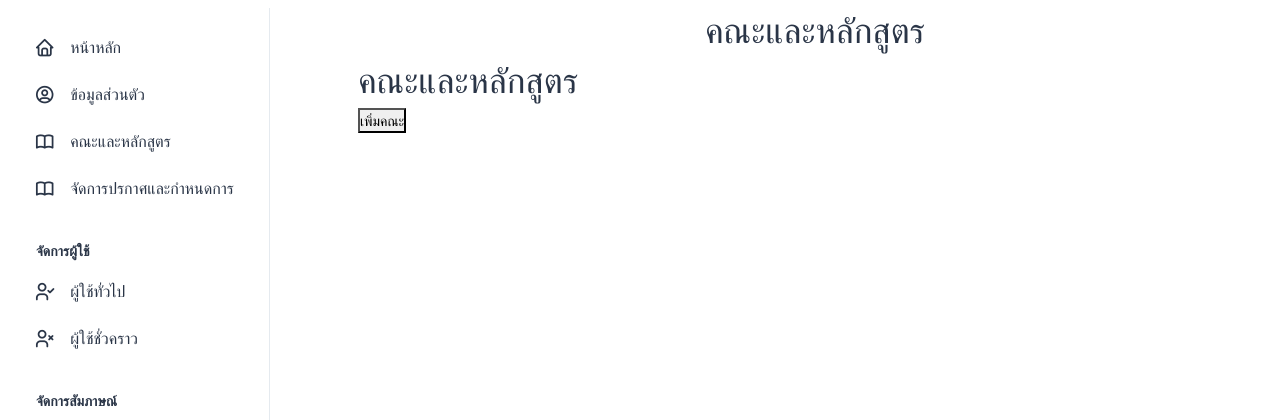
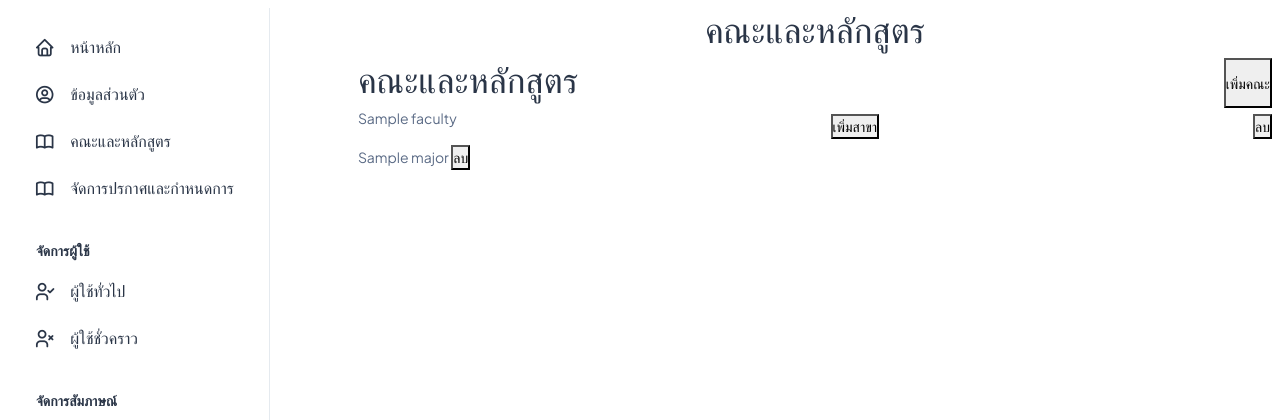
Before and after one commit to Kamonsak1/WebProject_interview, a Django app: template interview/templates/admin/FacultyMajor.html in a window 1280 px wide. Shown: the top 420 px of the page. Run offline with Django 3.2, Linux system fonts and the light colour scheme; the template is opened without the code that fills it: most values are stand-ins (such as "Sample title", 1, 10 or a date in 2020); some libraries are stand-ins or nearby versions.

Commit message:
ทำเพิ่มคณะและสาขา

```diff
--- /dev/null
+++ b/interview/static/css/admin_css/styles_Faculty.css
@@ -0,0 +1,83 @@
+
+.top-up{
+    display: flex;
+    justify-content: space-between;
+}
+.top-up  h1{
+    display: inline;
+}
+.container {
+    display: flex;
+    justify-content: center;
+    align-items: center;
+    display: none;
+    width: 20%;
+    border: 2px solid #000;
+    border-radius: 10px;
+    box-sizing: border-box;
+}
+
+.topic {
+    display: flex;
+    width: 100%;
+    align-items: center;
+    justify-content: space-between;
+    background-color: #376CFF;
+    border-radius: 10px 10px 0px 0px;
+
+}
+.topic h3{
+    flex: 1;
+    margin: 0;
+    text-align: center;
+    color: #FFFFFF;
+    padding: 3px 3px;
+}
+.topic button{
+    background-color: #FFD700;
+    color: #000;
+    border: none;
+    border-radius: 5px;
+
+}
+.box_1{
+    display: flex;
+    justify-content: center;
+    align-items: center;
+
+}
+.input {
+    display: flex;
+    align-items: center;
+    flex-direction: column;
+    justify-content: center; /* Center horizontally */
+    height: 100px; /* For visualization purposes */
+    border: 1px solid #ccc; /* For visualization purposes */
+}
+.input h3 {
+    margin: 0;
+}
+.bt_submit{
+    display: flex;
+    justify-content: center;
+    align-items: center;
+
+}
+
+.faculty{
+    display: flex;
+    width: 100%;
+    align-items: center;
+    justify-content: space-between;
+}
+
+.container2 {
+    display: flex;
+    justify-content: center;
+    align-items: center;
+    display: none;
+    width: 20%;
+    border: 2px solid #000;
+    border-radius: 10px;
+    box-sizing: border-box;
+}
--- a/interview/static/js/toggleiptions.js
+++ b/interview/static/js/toggleiptions.js
@@ -8,6 +8,27 @@ function toggleOptions(optionsId) {
   }
 }
 
+function add_Faculty() {
+    var optionsDiv = document.getElementById("add_Faculty");
+    if (optionsDiv.style.display === "block") {
+      optionsDiv.style.display = "none";
+    } else {
+      optionsDiv.style.display = "block";
+    }
+  }
+  function add_Major(facultyName,id_faculty) {
+    var addMajorDiv = document.getElementById("add_Major");
+    var facultyParagraph = addMajorDiv.querySelector('p');
+    var facultyIdField = document.getElementById("facultyIdField");
+
+    if (addMajorDiv.style.display === "block") {
+      addMajorDiv.style.display = "none";
+    } else {
+      addMajorDiv.style.display = "block";
+      facultyParagraph.textContent = facultyName;
+      facultyIdField.value = id_faculty;
+    }
+  }
 
 document.addEventListener("DOMContentLoaded", function() {
     document.getElementById('addLink').addEventListener('click', function(event) {
--- a/interview/templates/admin/FacultyMajor.html
+++ b/interview/templates/admin/FacultyMajor.html
@@ -1,10 +1,60 @@
 {% extends 'admin/base/n_base.html' %}
-
+{% load static %}
 {% block topic %}
 <h1 class="text-3xl text-gray-100 mt-2 text-center">คณะและหลักสูตร</h1>
 {% endblock %}
 {% block content %}
 <div class="pt-14 px-2">
-  <div><h1>คณะและหลักสูตร</h1> <button>เพิ่มคณะ</button></div>
+  <div class="top-up">
+    <h1>คณะและหลักสูตร</h1>
+    <button onclick="add_Faculty()">เพิ่มคณะ</button>
+  </div>
+  <div  id="add_Faculty" class="container ">
+    <form  method="post" action="{% url 'add_Faculty' %}">
+      {% csrf_token %}
+      <div class="topic">
+          <h3>เพิ่มชื่อคณะ</h3>
+          <button><img src="{% static 'css/icons/admin/xmark-solid.svg' %}" alt="ปุ่มกดออก"></button>
+      </div>
+      <div class="input">
+        <p>ชื่อคณะ</p>
+        <input type="text" name="faculty" >
+        <button class="bt_submit" type="submit">เพิ่ม</button>
+      </div>
+    </form>
+  </div>
+  <div>
+    {% for i in faculty %}
+        <div class="faculty">
+        <p>{{ i.faculty }}</p>
+        <button onclick="add_Major('{{ i.faculty }}', '{{ i.id }}')">เพิ่มสาขา</button>
+        <a href="delete_Faculty/{{i.id}}"><button>ลบ</button></a>
+        </div>
+        <div>
+        {% for major in i.major_set.all %}
+         {{ major.major }}
+
+         <a href="delete_Major/{{major.id}}"><button>ลบ</button></a>
+         <br>
+        {% endfor %}
+        </div>
+    {% endfor %}
+</div>
+<div  id="add_Major" class="container2 ">
+    <form  method="post" action="{% url 'add_Major' %}">
+      {% csrf_token %}
+      <div class="topic">
+        <h3>เพิ่มชื่อสาขา</h3>
+        <button><img src="{% static 'css/icons/admin/xmark-solid.svg' %}" alt="ปุ่มกดออก"></button>
+      </div>
+      <div class="input">
+        <p></p>
+        <input type="text" name="Major" >
+        <input type="hidden" name="faculty_id" id="facultyIdField">
+      </div>
+      <button type="submit">เพิ่ม</button>
+    </form>
+  </div>
+
 </div>
 {% endblock %}
--- a/interview/templates/admin/base/n_base.html
+++ b/interview/templates/admin/base/n_base.html
@@ -5,6 +5,8 @@
         <meta charset="utf-8">
         <meta name="viewport" content="width=device-width, initial-scale=1">
         <link rel="stylesheet" href="{% static 'css/styles.min.css' %}" />
+        <link rel="stylesheet" href="{% static 'css/admin_css/styles_Faculty.css' %}" />
+        <script src="{% static 'js/toggleiptions.js' %}"></script>
       </head>
     <body>
         {% include 'admin/base/n_sidebar.html' %}
--- a/interview/urls.py
+++ b/interview/urls.py
@@ -24,6 +24,11 @@ urlpatterns = [
     path('User',User_path, name='User'),
     path('form_interview',form_interview, name='form_interview'),
     path('profile',admin_profile, name='profile'),
+    path('add_Faculty',add_Faculty, name='add_Faculty'),
+    path('delete_Faculty/<int:id>',delete_Faculty ,name='delete_Faculty'),
+    path('add_Major',add_Major, name='add_Major'),
+    path('delete_Major/<int:id>',delete_Major ,name='delete_Major'),
+
 
 
     #manage
```
Also changed, not shown: interview/models.py (+7 -1 lines), interview/views.py (+47 -1 lines), interview/migrations/0001_initial.py, interview/static/css/icons/admin/xmark-solid.svg (added).
